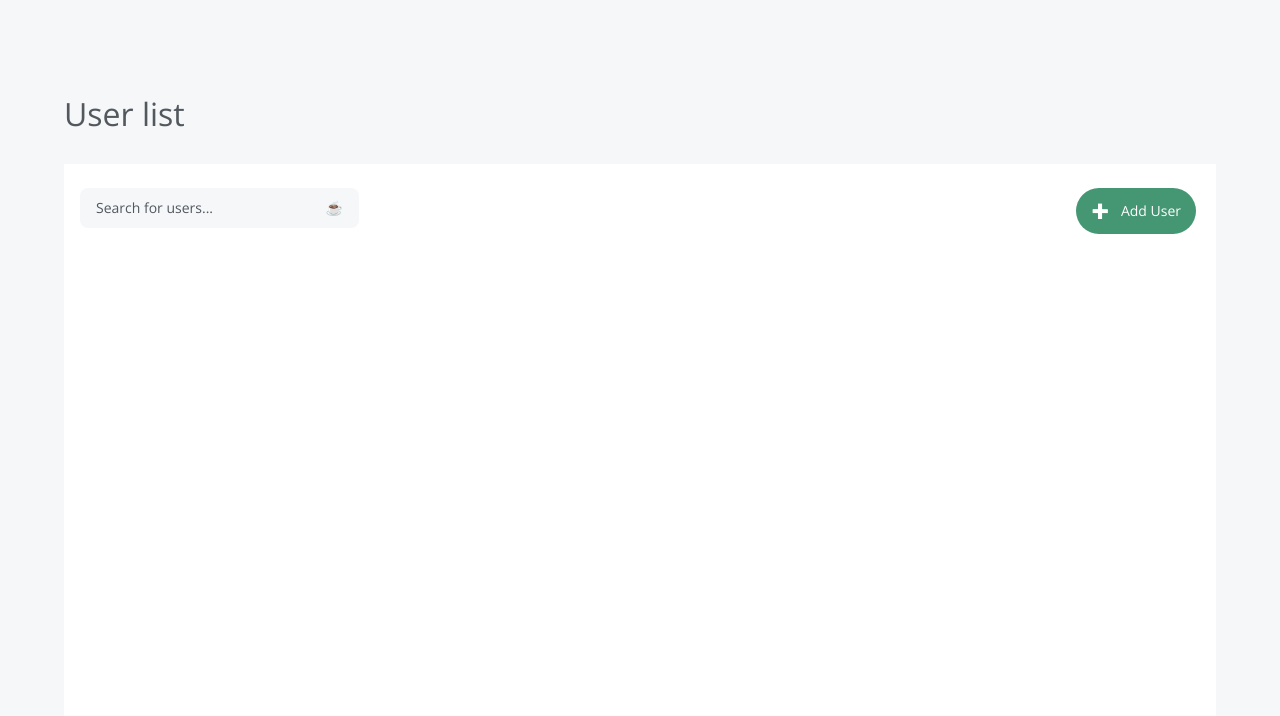
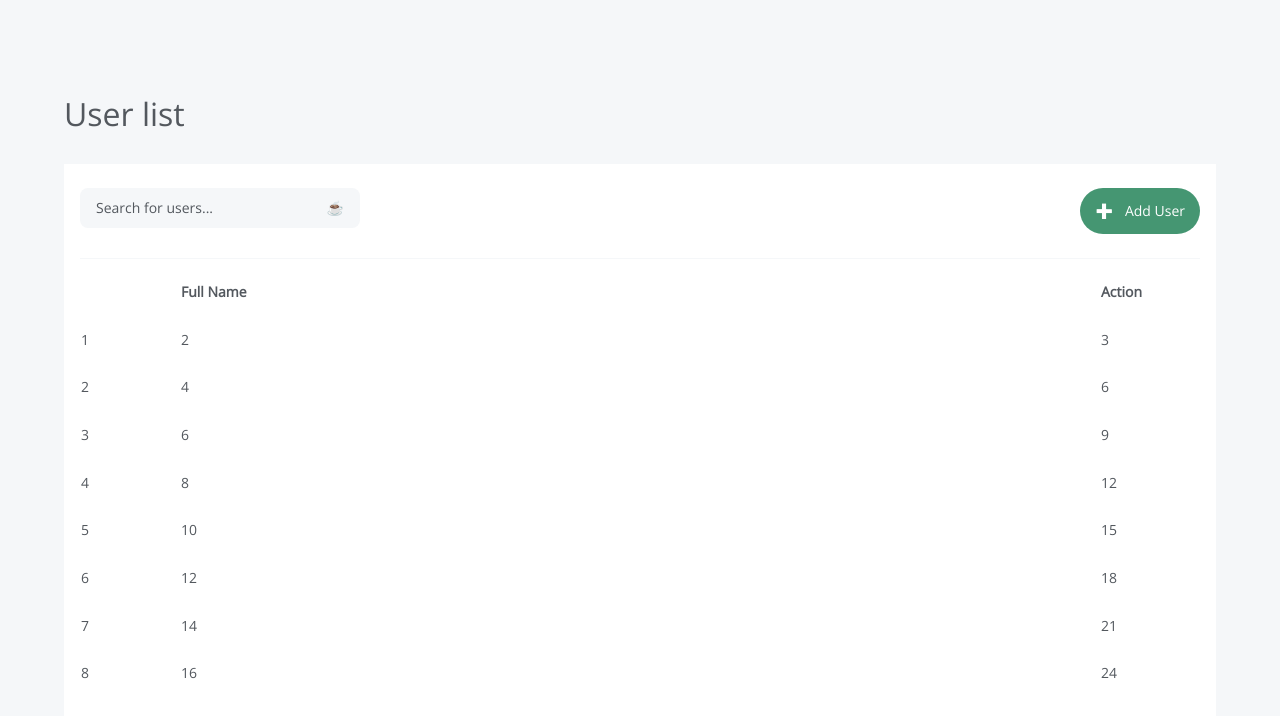
Before and after one commit to scrabwind/add-users, a Vue app: page / in a window 1280 px wide. Shown: the top 716 px of the page. Built offline with nearby package versions, Linux system fonts and the light colour scheme.

Commit message:
Add simply tbody and thead

```diff
--- a/src/components/AddUser/AddUser.vue
+++ b/src/components/AddUser/AddUser.vue
@@ -1,4 +1,4 @@
-<script setup></script>
+<script setup lang="ts"></script>
 
 <template>
   <div class="container">
--- a/src/components/Search/SearchComponent.vue
+++ b/src/components/Search/SearchComponent.vue
@@ -1,4 +1,4 @@
-<script setup></script>
+<script setup lang="ts"></script>
 
 <template>
   <div class="container">
--- /dev/null
+++ b/src/components/Table/TableBody/TableBody.vue
@@ -0,0 +1,17 @@
+<script setup lang="ts"></script>
+
+<template>
+  <tbody>
+    <tr
+      v-for="i in 8"
+      :key="i"
+    >
+      <td
+        v-for="z in 3"
+        :key="z"
+      >
+        {{ i * z }}
+      </td>
+    </tr>
+  </tbody>
+</template>
--- a/src/components/Table/TableComponent.vue
+++ b/src/components/Table/TableComponent.vue
@@ -1,8 +1,34 @@
-<script setup></script>
+<script setup lang="ts">
+  import TableHeader from '@/components/Table/TableHeader/TableHeader.vue'
+  import TableBody from '@/components/Table/TableBody/TableBody.vue'
+</script>
 
 <template>
-  <main></main>
-  <table class="table"></table>
+  <table class="table">
+    <TableHeader />
+    <TableBody class="body" />
+  </table>
 </template>
 
-<style scoped lang="scss"></style>
+<style scoped lang="scss">
+  .table {
+    display: grid;
+    grid-template-rows: repeat(9, 1fr);
+    width: 100%;
+    flex-grow: 1;
+    border-top: 1px solid $color-light-grey;
+    padding-top: 24px;
+  }
+
+  .body {
+    display: grid;
+    grid-row: 2 / -1;
+  }
+
+  :deep(tr) {
+    grid-column: 1 / -1;
+    display: grid;
+    grid-template-columns: 100px 1fr 100px;
+    text-align: left;
+  }
+</style>
--- /dev/null
+++ b/src/components/Table/TableHeader/TableHeader.vue
@@ -0,0 +1,16 @@
+<script setup lang="ts">
+  const tableHeaders = ['', 'Full Name', 'Action']
+</script>
+
+<template>
+  <thead>
+    <tr class="header-row">
+      <th
+        v-for="header in tableHeaders"
+        :key="header"
+      >
+        {{ header }}
+      </th>
+    </tr>
+  </thead>
+</template>
--- a/src/components/Table/TableItem/TableItem.vue
+++ b/src/components/Table/TableItem/TableItem.vue
@@ -1,4 +1,4 @@
-<script setup></script>
+<script setup lang="ts"></script>
 
 <template>
   <div class="table-item"></div>
--- a/src/layout/Default.vue
+++ b/src/layout/Default.vue
@@ -4,7 +4,7 @@
   </div>
 </template>
 
-<script setup></script>
+<script setup lang="ts"></script>
 
 <style scoped lang="scss">
   .layout {
--- a/src/router/routes.ts
+++ b/src/router/routes.ts
@@ -4,6 +4,6 @@ export const routes: RouteRecordRaw[] = [
   {
     path: '/',
     name: 'home',
-    component: () => import('@/views/Home.vue')
+    component: () => import('@/views/HomeView.vue')
   }
 ]
--- a/src/views/Home.vue
+++ b/src/views/HomeView.vue
@@ -1,4 +1,4 @@
-<script setup>
+<script setup lang="ts">
   import DefaultLayout from '@/layout/Default.vue'
   import TableComponent from '@/components/Table/TableComponent.vue'
   import SearchComponent from '@/components/Search/SearchComponent.vue'
@@ -27,6 +27,7 @@
   .main {
     padding: 24px 16px;
     display: flex;
+    flex-direction: column;
     background-color: $color-white;
   }
 
@@ -35,6 +36,7 @@
       display: flex;
       width: 100%;
       justify-content: space-between;
+      margin-bottom: 24px;
     }
   }
 </style>
```
